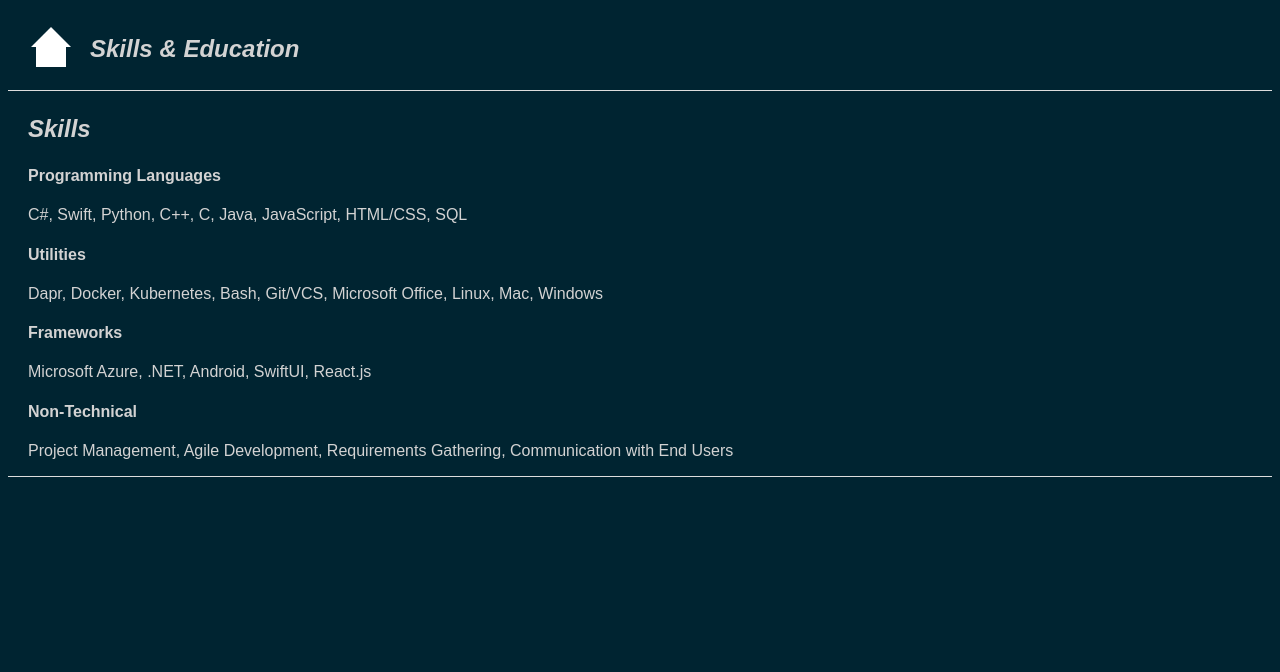
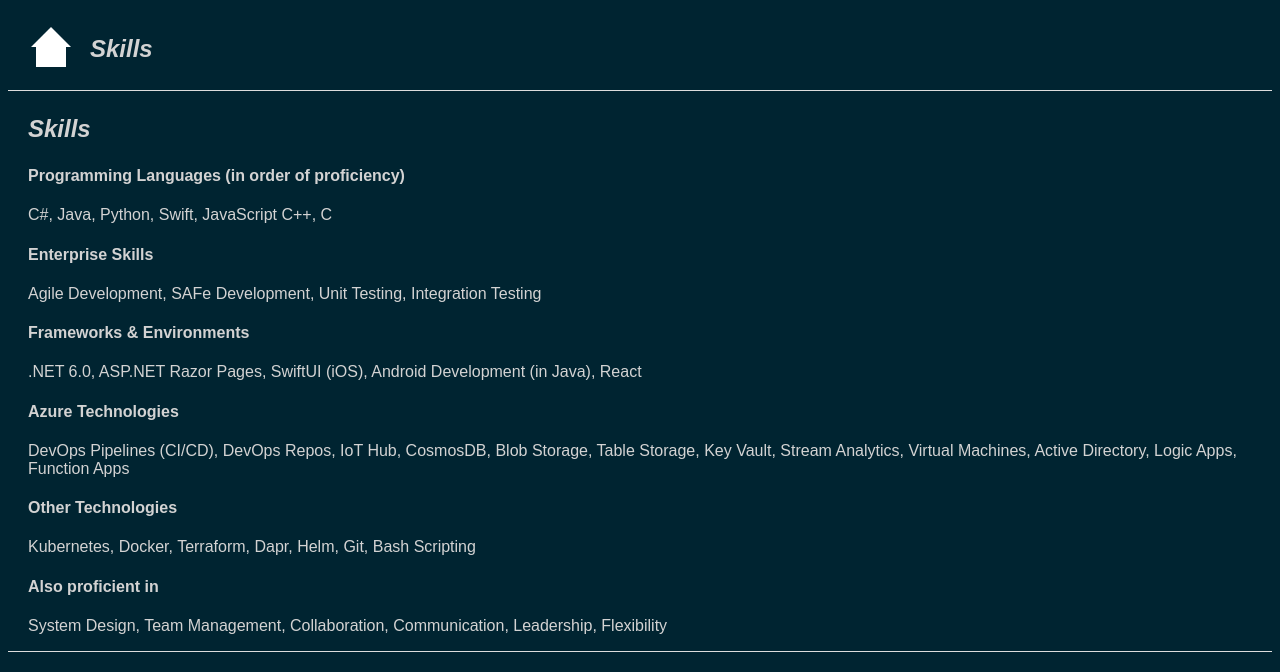
Before and after one commit to nceccarelli/nceccarelli.github.io, a plain HTML site: page pages/skills.html in a window 1280 px wide. Drawn offline with Linux system fonts and the light colour scheme.

Commit message:
updating skills

```diff
--- a/pages/skills.html
+++ b/pages/skills.html
@@ -15,50 +15,71 @@
                     <img src="../res/icons/home.png" style="filter: invert(100%); width: 40px;height: auto;">
                 </a>
             </th>
-            <th><h3 style="padding-left: 15px;">Skills & Education</h3></th>
+            <th><h3 style="padding-left: 15px;">Skills</h3></th>
         </tr>
     </table>
 </section>
 <section>
     <h3>Skills</h3>
-    <h4>Programming Languages</h4>
+    <h4>Programming Languages (in order of proficiency)</h4>
     <p>
         C#,
+        Java,
+        Python,
         Swift,
-        Python,
+        JavaScript
         C++,
-        C,
-        Java,
-        JavaScript,
-        HTML/CSS,
-        SQL
+        C
     </p>
-    <h4>Utilities</h4>
+    <h4>Enterprise Skills</h4>
     <p>
+        Agile Development,
+        SAFe Development,
+        Unit Testing,
+        Integration Testing
+
+    </p>
+    <h4>Frameworks & Environments</h4>
+    <p>
+        .NET 6.0,
+        ASP.NET Razor Pages,
+        SwiftUI (iOS),
+        Android Development (in Java),
+        React
+    </p>
+    <h4>Azure Technologies</h4>
+    <p>
+        DevOps Pipelines (CI/CD),
+        DevOps Repos,
+        IoT Hub,
+        CosmosDB,
+        Blob Storage,
+        Table Storage,
+        Key Vault,
+        Stream Analytics,
+        Virtual Machines,
+        Active Directory,
+        Logic Apps,
+        Function Apps
+    </p>
+    <h4>Other Technologies</h4>
+    <p>
+        Kubernetes,
+        Docker,
+        Terraform,
         Dapr,
-        Docker,
-        Kubernetes,
-        Bash,
-        Git/VCS,
-        Microsoft Office,
-        Linux,
-        Mac,
-        Windows
+        Helm,
+        Git,
+        Bash Scripting
     </p>
-    <h4>Frameworks</h4>
+    <h4>Also proficient in</h4>
     <p>
-        Microsoft Azure,
-        .NET,
-        Android,
-        SwiftUI,
-        React.js
-    </p>
-    <h4>Non-Technical</h4>
-    <p>
-        Project Management,
-        Agile Development,
-        Requirements Gathering,
-        Communication with End Users
+        System Design,
+        Team Management,
+        Collaboration,
+        Communication,
+        Leadership,
+        Flexibility
     </p>
 </section>
 </html>
```
Also changed, not shown: pages/education.html (+1 -1 lines).
